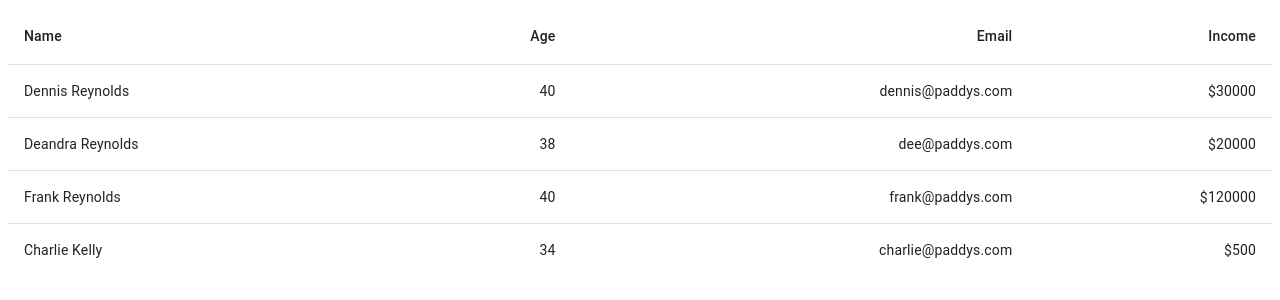
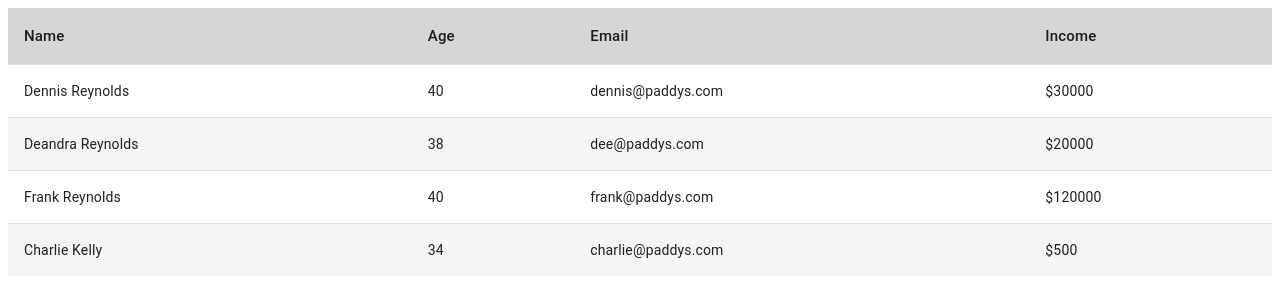
Before and after one commit to daniel-moderiano/interviewproject-danielm, a React (Vite) app in the folder webpage/frontend/: page / in a window 1280 px wide. Shown: the top 300 px of the page. Built offline with nearby package versions, Linux system fonts and the light colour scheme.

Commit message:
Add simple styling to Table component

```diff
--- a/webpage/frontend/src/components/Table.tsx
+++ b/webpage/frontend/src/components/Table.tsx
@@ -1,40 +1,57 @@
 import MaterialTable from "@mui/material/Table";
 import TableBody from "@mui/material/TableBody";
-import TableCell from "@mui/material/TableCell";
+import TableCell, { tableCellClasses } from "@mui/material/TableCell";
 import TableContainer from "@mui/material/TableContainer";
 import TableHead from "@mui/material/TableHead";
 import TableRow from "@mui/material/TableRow";
+import { styled } from "@mui/material/styles";
 import { Person } from "../types";
 
 type TableProps = {
   people: Person[];
 };
 
+const StyledTableCell = styled(TableCell)(() => ({
+  [`&.${tableCellClasses.head}`]: {
+    backgroundColor: "#d6d6d6",
+    fontSize: 15,
+  },
+  [`&.${tableCellClasses.body}`]: {
+    fontSize: 14,
+  },
+}));
+
+const StyledTableRow = styled(TableRow)(({ theme }) => ({
+  "&:nth-of-type(even)": {
+    backgroundColor: theme.palette.action.hover,
+  },
+  "&:last-child td, &:last-child th": {
+    border: 0,
+  },
+}));
+
 const Table = ({ people }: TableProps) => {
   return (
     <TableContainer>
-      <MaterialTable sx={{ minWidth: 650 }} aria-label="simple table">
+      <MaterialTable>
         <TableHead>
           <TableRow>
-            <TableCell>Name</TableCell>
-            <TableCell align="right">Age</TableCell>
-            <TableCell align="right">Email</TableCell>
-            <TableCell align="right">Income</TableCell>
+            <StyledTableCell>Name</StyledTableCell>
+            <StyledTableCell align="left">Age</StyledTableCell>
+            <StyledTableCell align="left">Email</StyledTableCell>
+            <StyledTableCell align="left">Income</StyledTableCell>
           </TableRow>
         </TableHead>
         <TableBody>
           {people.map((person) => (
-            <TableRow
-              key={person.email}
-              sx={{ "&:last-child td, &:last-child th": { border: 0 } }}
-            >
-              <TableCell>
+            <StyledTableRow key={person.email}>
+              <StyledTableCell>
                 {person.first_name} {person.last_name}
-              </TableCell>
-              <TableCell align="right">{person.age}</TableCell>
-              <TableCell align="right">{person.email}</TableCell>
-              <TableCell align="right">${person.income}</TableCell>
-            </TableRow>
+              </StyledTableCell>
+              <StyledTableCell align="left">{person.age}</StyledTableCell>
+              <StyledTableCell align="left">{person.email}</StyledTableCell>
+              <StyledTableCell align="left">${person.income}</StyledTableCell>
+            </StyledTableRow>
           ))}
         </TableBody>
       </MaterialTable>
```
